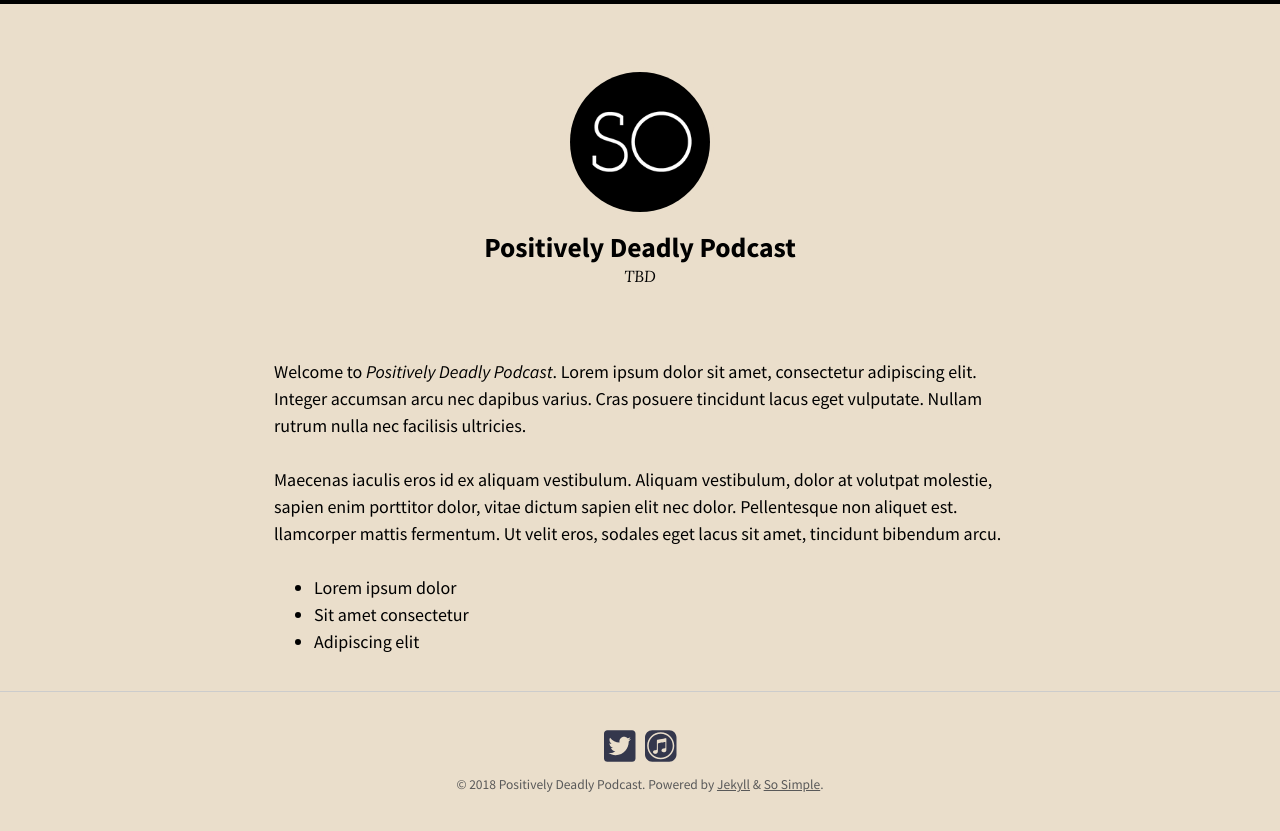
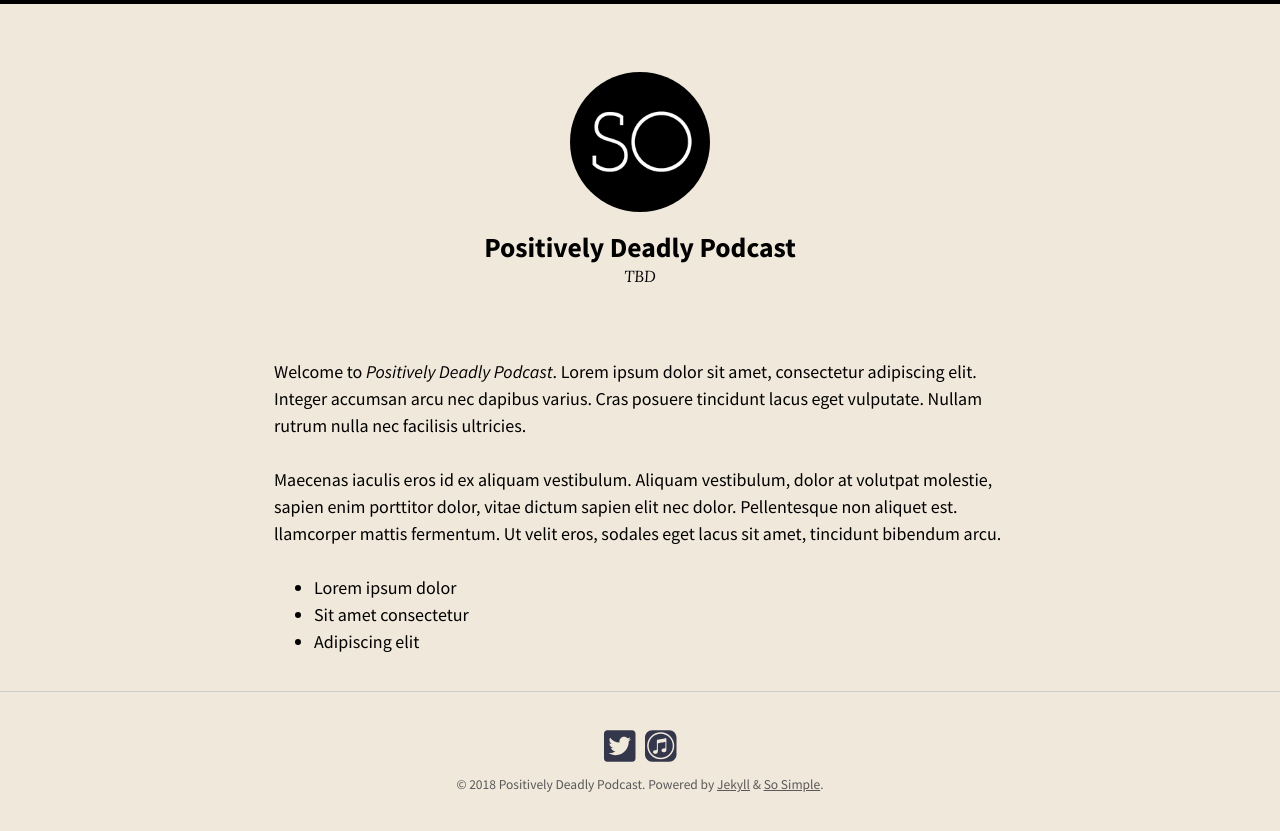
Before and after one commit to positivelydeadly/positivelydeadly.github.io, a Jekyll site: the page built from index.html, in a window 1280 px wide. Shown: the top 831 px of the page. Built offline with Jekyll 4.4.1, drawn with Linux system fonts in a browser that asks for light colours; nearby versions of some CDN libraries; the list of posts is cut into pages by our own code.

Commit message:
Background color bone #f0e8db

```diff
--- a/_sass/so-simple/_variables.scss
+++ b/_sass/so-simple/_variables.scss
@@ -55,8 +55,8 @@ $entry-title-weight: bold !default;
 $base-color: #000 !default;
 $text-color: #000 !default;
 $accent-color: #34374C !default;
-$nav-color: #eadecb !default;
-$background-color: #eadecb !default;
+$nav-color: #f0e8db !default;
+$background-color: #f0e8db !default;
 $nav-background-color: #000 !default;
 $code-background-color: tint($base-color, 95%) !default;
 $border-color: tint($base-color, 80%) !default;
```
